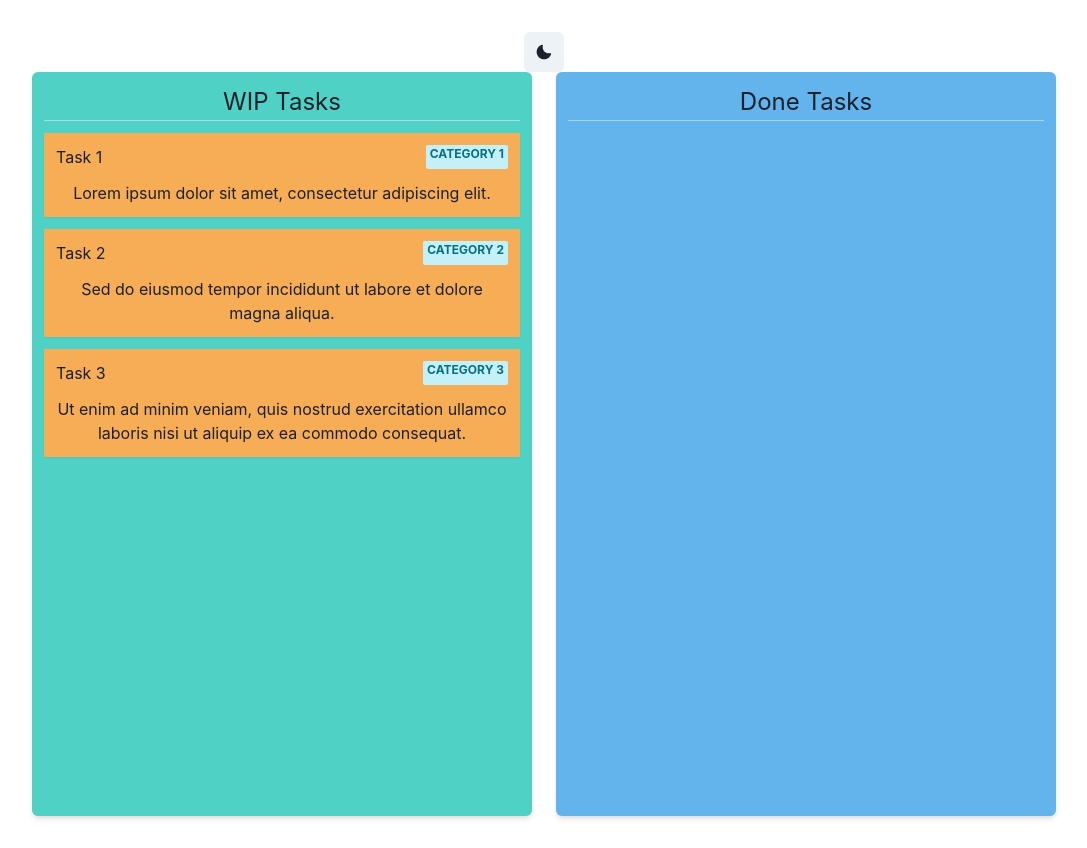
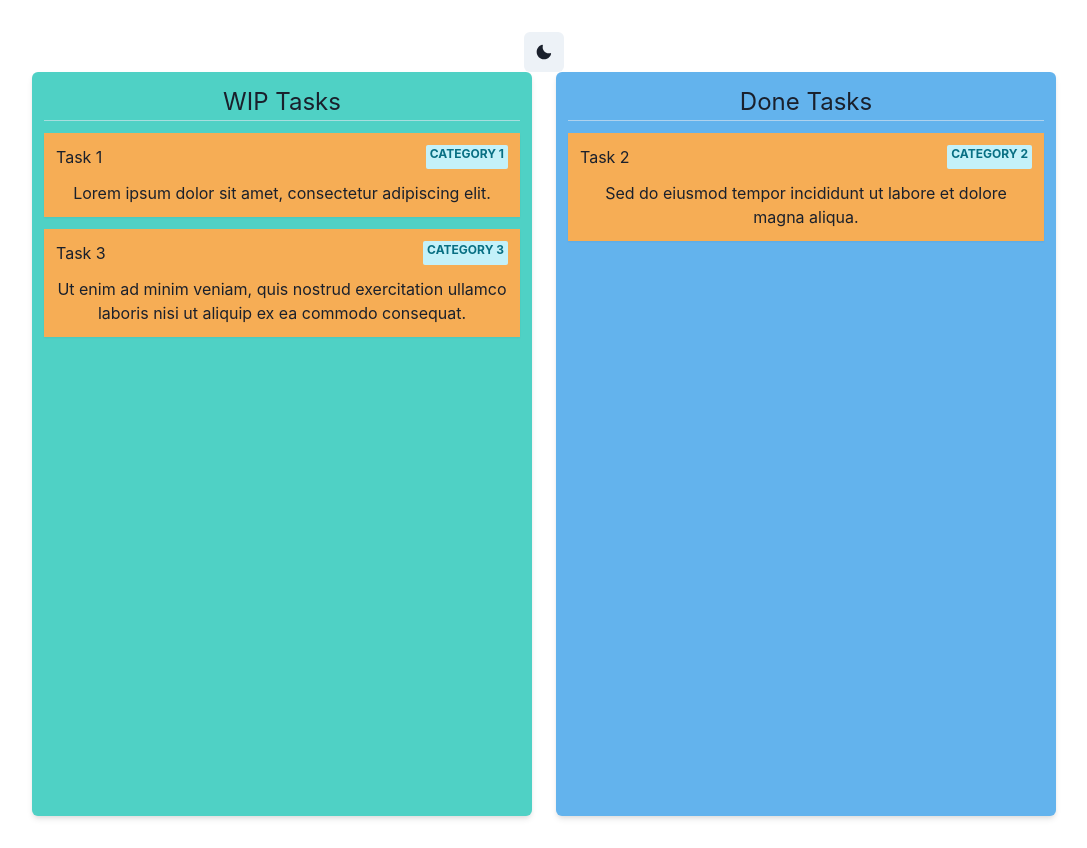
Before and after one commit to ryguy806/react-dnd-playground, a React (Vite) app: page / in a window 1280 px wide. Shown: the whole page, without its empty margins (96-1183 px from the left). Built offline with nearby package versions, Linux system fonts and the light colour scheme.

Commit message:
Ready for DnD.

```diff
--- a/src/pages/Tasks/Tasks.tsx
+++ b/src/pages/Tasks/Tasks.tsx
@@ -9,31 +9,39 @@ import {
   useColorMode,
 } from "@chakra-ui/react";
 import TaskCard from "../../components/TaskCard";
+import { useState } from "react";
 
-const TaskCards = [
+const Tasks = () => {
+  const { colorMode, toggleColorMode } = useColorMode();
+  const wipBG = { light: "teal.300", dark: "teal.600" };
+  const doneBG = { light: "blue.300", dark: "blue.600" };
+
+  const [taskList, setTaskList] = useState([
     {
+      id: (Math.random() * 100).toFixed(0),
+      status: "wip",
       title: "Task 1",
       category: "Category 1",
       description: "Lorem ipsum dolor sit amet, consectetur adipiscing elit.",
     },
     {
+      id: (Math.random() * 100).toFixed(0),
+      status: "done",
       title: "Task 2",
       category: "Category 2",
       description:
         "Sed do eiusmod tempor incididunt ut labore et dolore magna aliqua.",
     },
     {
+      id: (Math.random() * 100).toFixed(0),
+      status: "wip",
       title: "Task 3",
       category: "Category 3",
       description:
         "Ut enim ad minim veniam, quis nostrud exercitation ullamco laboris nisi ut aliquip ex ea commodo consequat.",
     },
-];
+  ]);
 
-const Tasks = () => {
-  const { colorMode, toggleColorMode } = useColorMode();
-  const wipBG = { light: "teal.300", dark: "teal.600" };
-  const doneBG = { light: "blue.300", dark: "blue.600" };
   return (
     <div>
       <div>
@@ -55,8 +63,10 @@ const Tasks = () => {
               <Divider />
             </Box>
           </Stack>
-          {TaskCards.map((card, i) => (
-            <div key={i}>
+          {taskList
+            .filter((task) => task.status === "wip")
+            .map((card) => (
+              <div key={card.id}>
                 <TaskCard
                   title={card.title}
                   category={card.category}
@@ -74,6 +84,17 @@ const Tasks = () => {
               <Divider />
             </Box>
           </Stack>
+          {taskList
+            .filter((task) => task.status === "done")
+            .map((card) => (
+              <div key={card.id}>
+                <TaskCard
+                  title={card.title}
+                  category={card.category}
+                  description={card.description}
+                />
+              </div>
+            ))}
         </Box>
       </Grid>
     </div>
```
Lines whose indentation alone changed are shown as unchanged.
